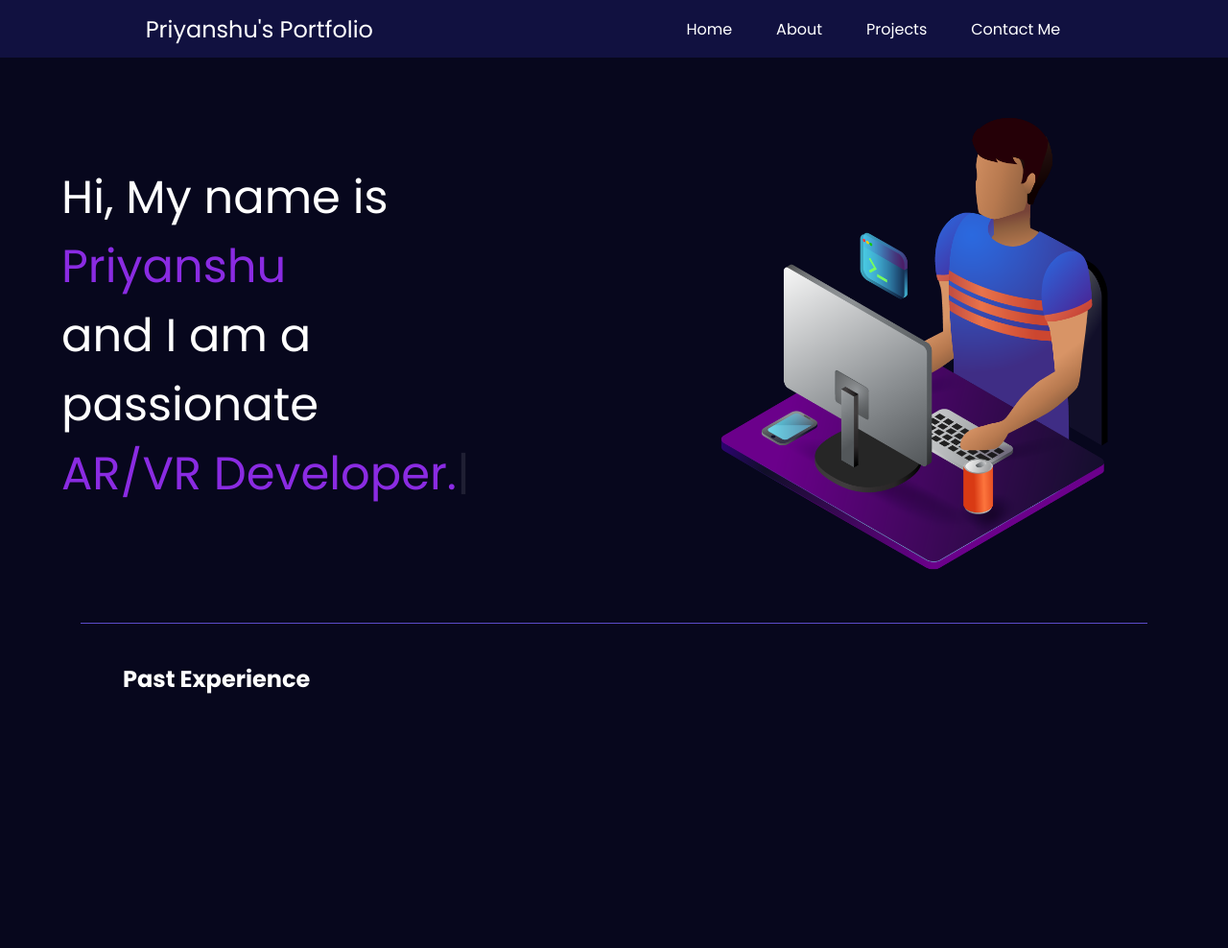
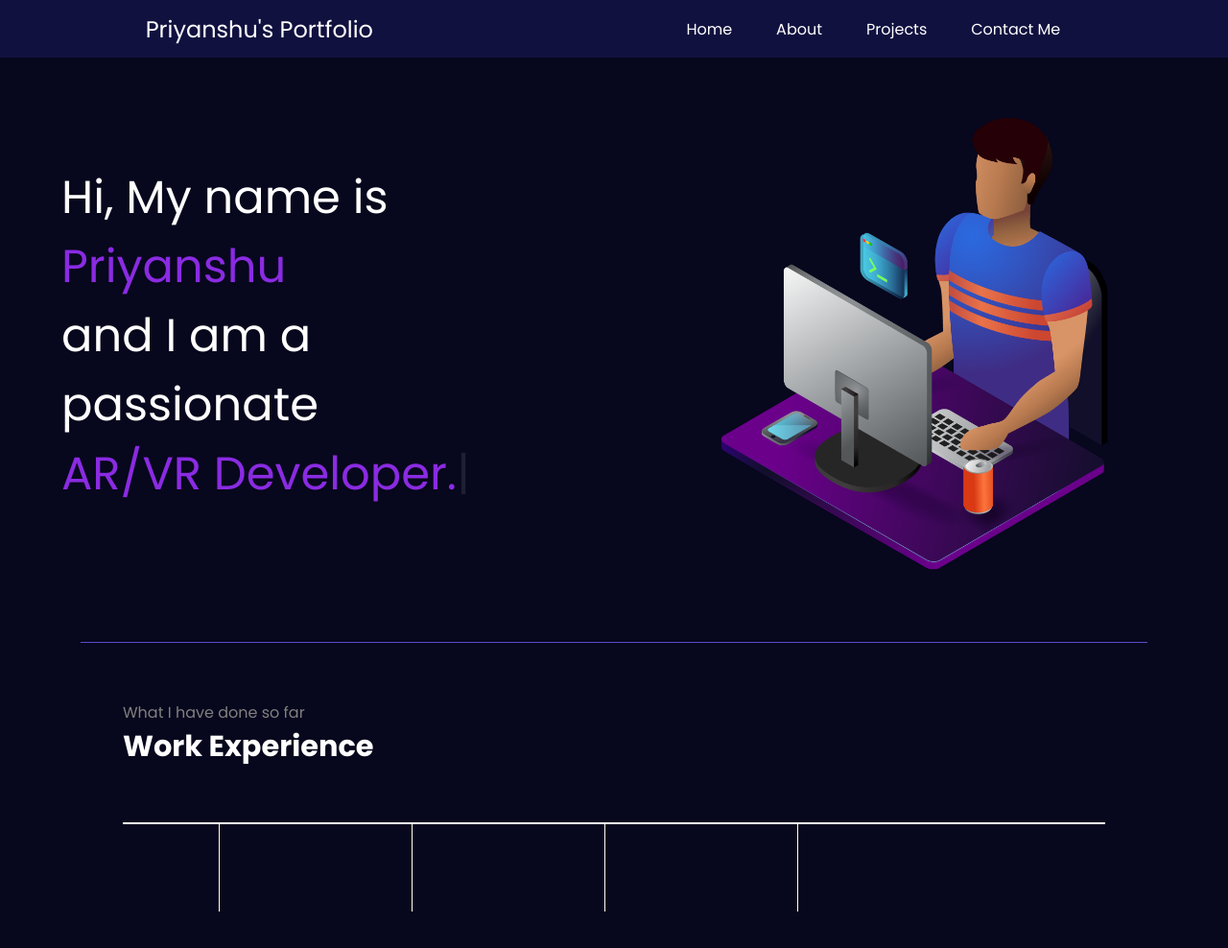
Before and after one commit to priyanshurat/PersonalPortfolio, a plain HTML site: page portpholiowebsite/index.html in a window 1280 px wide. Shown: the top 988 px of the page at 96% size. Before the commit the page ends 800 px from the top, so only its background shows below. Drawn offline with nearby package versions, Linux system fonts and the light colour scheme.

Commit message:
upto 43min

```diff
--- a/portpholiowebsite/index.html
+++ b/portpholiowebsite/index.html
@@ -78,6 +78,10 @@
             color: blueviolet;
         }
 
+        .text-gray{
+            color: gray;
+        }
+
         #element {
             color: blueviolet;
         }
@@ -85,13 +89,34 @@
         .secondSection{
             max-width: 80vw;
             margin: auto;
+            height: 80vh;
         }
 
         main hr{
             border: 0;
     background: #5b4cca;
     height: 1.2px;
-    margin: 40px 84px;
+    margin: 60px 84px;
+        }
+
+        .secondSection h1{
+            font-size: 1.9rem;
+        }
+
+        .secondSection .box{
+            background: white;
+            width: 80vw;
+            height: 2px;
+            margin: 56px 0;
+            display: flex;
+        }
+
+        .secondSection .vertical{
+            height: 93px;
+            width: 1px;
+            background-color: white;
+            margin: 0 100px;
+
         }
     </style>
 </head>
@@ -127,7 +152,14 @@
         </section>
 <hr>
         <section class="secondSection">
-                  <h1>Past Experience</h1>
+            <span class="text-gray">What I have done so far</span>
+                  <h1>Work Experience</h1>
+                  <div class="box">
+                    <div class="vertical"></div>
+                    <div class="vertical"></div>
+                    <div class="vertical"></div>
+                    <div class="vertical"></div>
+                  </div>
         </section>
     </main>
 
```
